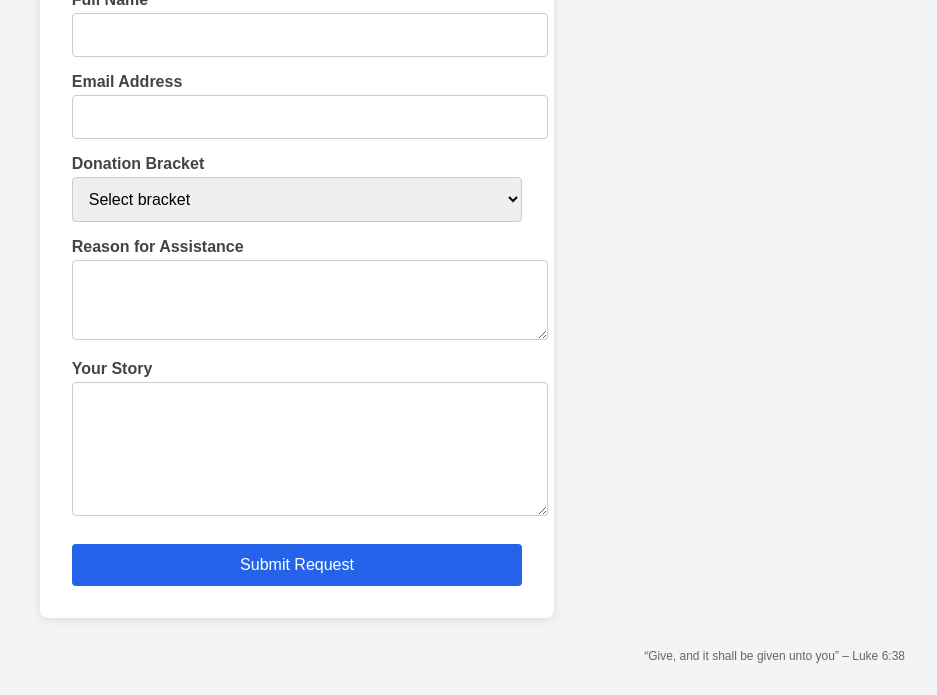
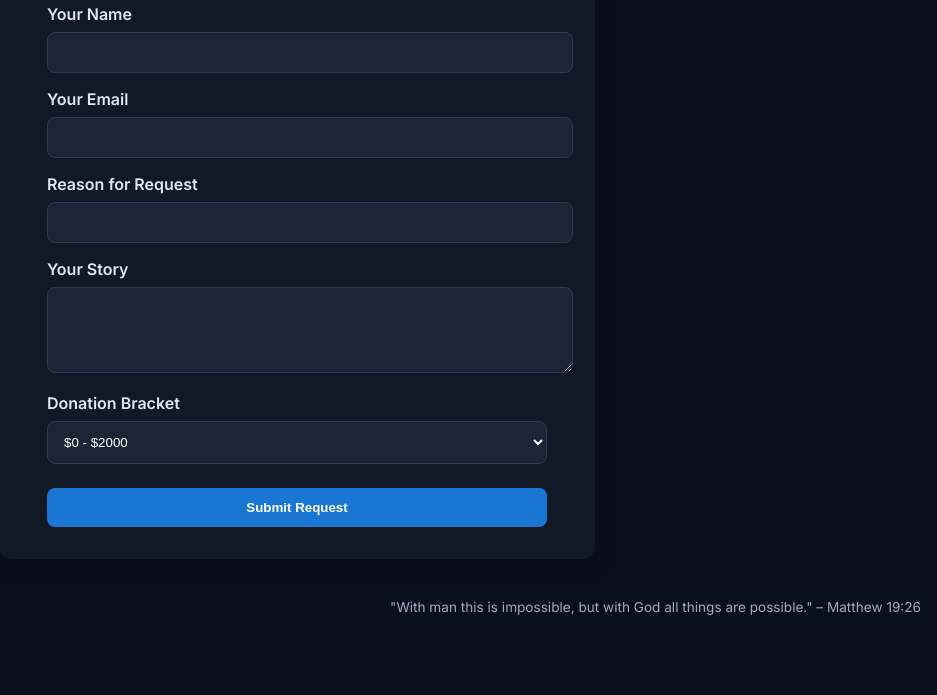
Before and after one commit to Skhotheni24/donation-site, a website: page index.html in a window 1280 px wide. Shown: the part 169-864 px from the top of the page, without its empty margins (343-1280 px from the left). After the commit the page ends 800 px from the top, so only its background shows below. Drawn offline with Linux system fonts and the light colour scheme.

Commit message:
Add files via upload

```diff
--- a/index.html
+++ b/index.html
@@ -1,123 +1,115 @@
+
 <!DOCTYPE html>
 <html lang="en">
 <head>
   <meta charset="UTF-8" />
   <meta name="viewport" content="width=device-width, initial-scale=1.0"/>
-  <title>Donation Request Form</title>
+  <title>Request a Donation</title>
+  <link href="https://fonts.googleapis.com/css2?family=Inter:wght@400;600&display=swap" rel="stylesheet"/>
   <style>
     body {
-      font-family: Arial, sans-serif;
-      background-color: #f3f4f6;
       margin: 0;
-      padding: 2rem;
+      padding: 0;
+      font-family: 'Inter', sans-serif;
+      background-color: #0a0f1c;
+      color: #e0e6f0;
       display: flex;
+      justify-content: center;
+      align-items: center;
+      min-height: 100vh;
       flex-direction: column;
-      min-height: 100vh;
     }
-    .container {
-      max-width: 600px;
-      margin: auto;
-      background: white;
-      padding: 2rem;
-      border-radius: 8px;
-      box-shadow: 0 2px 8px rgba(0,0,0,0.1);
+
+    form {
+      background-color: #111927;
+      padding: 2rem 3rem;
+      border-radius: 12px;
+      max-width: 500px;
+      width: 100%;
+      box-shadow: 0 4px 20px rgba(0,0,0,0.3);
+      animation: fadeIn 0.8s ease;
     }
-    h1 {
+
+    h2 {
       text-align: center;
-      color: #333;
+      color: #d0e2ff;
     }
-    form > label {
+
+    label {
       display: block;
       margin-top: 1rem;
-      font-weight: bold;
-      color: #444;
+      font-weight: 600;
     }
+
     input, select, textarea {
       width: 100%;
+      margin-top: 0.5rem;
       padding: 0.75rem;
-      margin-top: 0.25rem;
-      border: 1px solid #ccc;
-      border-radius: 4px;
-      font-size: 1rem;
+      background: #1c2536;
+      border: 1px solid #2e3a55;
+      border-radius: 8px;
+      color: #fff;
     }
+
     button {
       margin-top: 1.5rem;
+      width: 100%;
       padding: 0.75rem;
-      width: 100%;
-      background-color: #2563eb;
+      background-color: #1976d2;
+      border: none;
+      border-radius: 8px;
       color: white;
-      border: none;
-      font-size: 1rem;
-      border-radius: 4px;
+      font-weight: 600;
       cursor: pointer;
+      transition: background-color 0.3s ease;
     }
+
     button:hover {
-      background-color: #1e40af;
+      background-color: #1565c0;
     }
+
     .footer {
-      margin-top: auto;
-      text-align: right;
-      font-size: 0.75rem;
-      color: #666;
+      margin-top: 2rem;
+      font-size: 0.85rem;
+      color: #a0aabf;
+      position: fixed;
+      right: 1rem;
+      bottom: 1rem;
+    }
+
+    @keyframes fadeIn {
+      from {opacity: 0; transform: translateY(10px);}
+      to {opacity: 1; transform: translateY(0);}
     }
   </style>
 </head>
 <body>
-  <div class="container">
-    <h1>Request Financial Assistance</h1>
-    <form id="donation-form">
-      <label for="name">Full Name</label>
-      <input type="text" id="name" name="name" required />
+  <form name="donation-request" method="POST" netlify>
+    <h2>Request a Donation</h2>
+    <label for="name">Your Name</label>
+    <input type="text" id="name" name="name" required />
 
-      <label for="email">Email Address</label>
-      <input type="email" id="email" name="email" required />
+    <label for="email">Your Email</label>
+    <input type="email" id="email" name="email" required />
 
-      <label for="bracket">Donation Bracket</label>
-      <select id="bracket" name="bracket" required>
-        <option value="">Select bracket</option>
-        <option value="$0 - $2000">$0 - $2000</option>
-        <option value="$2000 - $5000">$2000 - $5000</option>
-        <option value="$5000 - $10000">$5000 - $10000</option>
-        <option value="More than $10000">More than $10000</option>
-      </select>
+    <label for="reason">Reason for Request</label>
+    <input type="text" id="reason" name="reason" required />
 
-      <label for="reason">Reason for Assistance</label>
-      <textarea id="reason" name="reason" rows="3" required></textarea>
+    <label for="story">Your Story</label>
+    <textarea id="story" name="story" rows="4" required></textarea>
 
-      <label for="story">Your Story</label>
-      <textarea id="story" name="story" rows="6" required></textarea>
+    <label for="bracket">Donation Bracket</label>
+    <select id="bracket" name="bracket" required>
+      <option value="$0-$2000">$0 - $2000</option>
+      <option value="$2000-$5000">$2000 - $5000</option>
+      <option value="$5000-$10000">$5000 - $10000</option>
+      <option value=">$10000">More than $10000</option>
+    </select>
 
-      <button type="submit">Submit Request</button>
-    </form>
+    <button type="submit">Submit Request</button>
+  </form>
+  <div class="footer">
+    "With man this is impossible, but with God all things are possible." – Matthew 19:26
   </div>
-  <div class="footer">“Give, and it shall be given unto you” – Luke 6:38</div>
-
-  <script>
-    document.getElementById("donation-form").addEventListener("submit", async function(e) {
-      e.preventDefault();
-      const form = e.target;
-      const formData = new FormData(form);
-      const data = Object.fromEntries(formData.entries());
-
-      try {
-        const response = await fetch("/.netlify/functions/submit-form", {
-          method: "POST",
-          headers: { "Content-Type": "application/json" },
-          body: JSON.stringify(data)
-        });
-
-        const result = await response.json();
-        if (response.ok) {
-          alert("Submission successful!");
-          form.reset();
-        } else {
-          alert("Error: " + result.error || "Unknown error");
-        }
-      } catch (err) {
-        alert("Submission failed. Please try again later.");
-        console.error(err);
-      }
-    });
-  </script>
 </body>
 </html>
```
